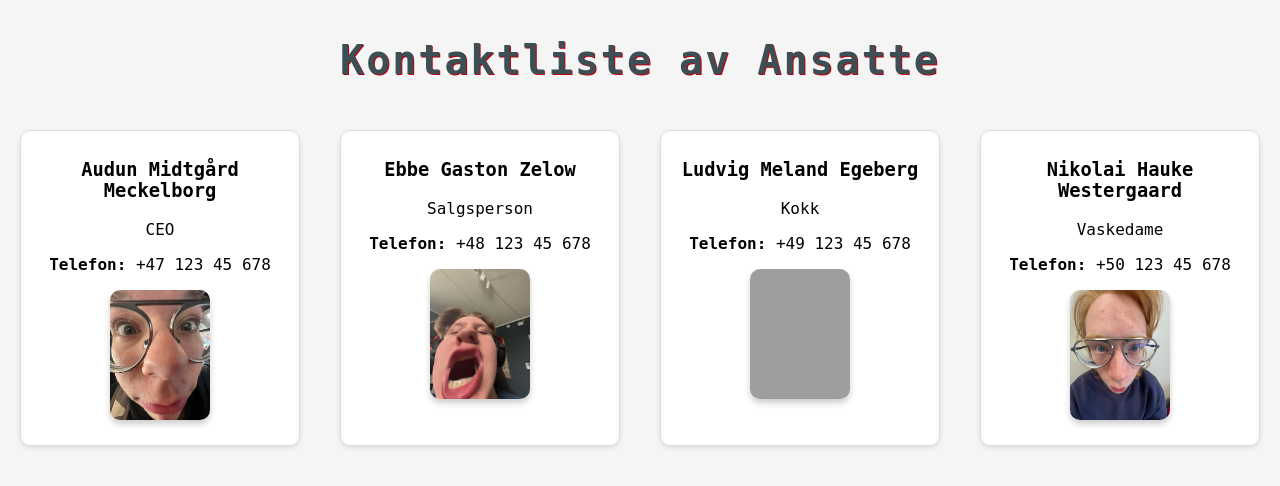
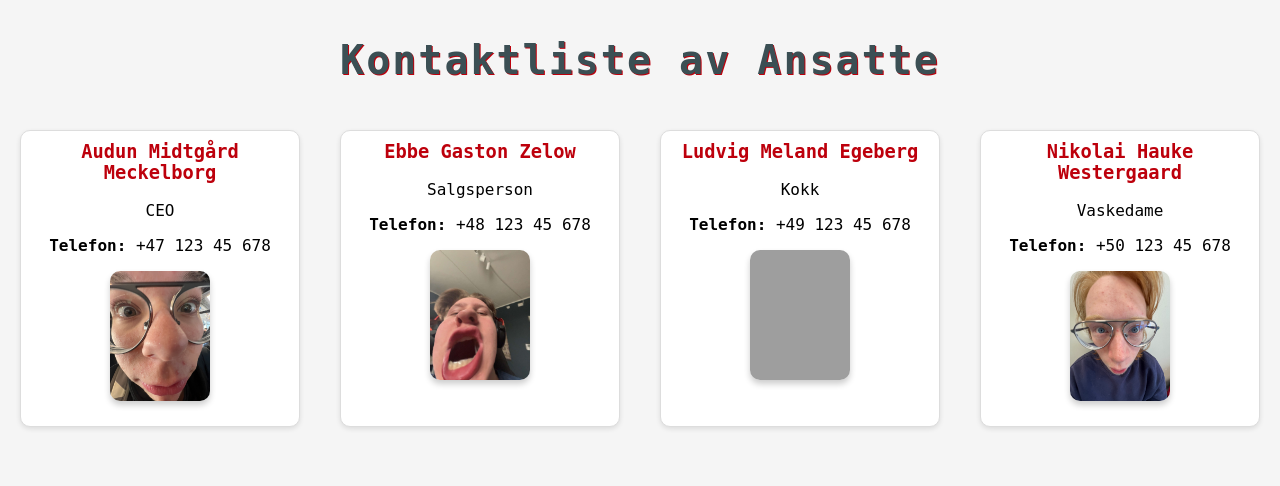
Before and after one commit to audun-web/kantina-utenAI, a Flask app: page /kontakt in a window 1280 px wide. Shown: the part 93-579 px from the top of the page. Run offline with Flask 3, Linux system fonts and the light colour scheme; grey boxes are pictures that could not be loaded.

Commit message:
la til klasse på navn i kontakt listen og la til den klassiske under streken som man finner på hyperlinks

```diff
--- a/static/css/style.css
+++ b/static/css/style.css
@@ -31,6 +31,7 @@ nav ul li a {
     font-family: 'Jetbrains Mono', monospace;
     font-size: 18px;
     display: inline-block;;
+    display: inline-block;
     transition: color 0.3s ease, transform 0.2s ease;
 }
 
@@ -83,7 +84,7 @@ footer p {
 
 .informasjons-boks a {
     color: #BD000C;
-    text-decoration: none;
+    text-decoration: underline;
     transition: color 0.3s ease, transform 0.2s ease;
     font-weight: bold;
     font-style: italic;
@@ -165,6 +166,11 @@ footer p {
     transform: scale(1.02);
     box-shadow: 0 2px 5px rgba(100,0,0,1);
 }
+ .kontakt-kort h3 {
+    margin-top: 0;
+    color: #BD000C;
+}
+
 
 .kontakt-bilde {
     width: 100px; /* Setter en fast bredde */
--- a/templates/kontakt.html
+++ b/templates/kontakt.html
@@ -8,7 +8,7 @@
 <div class="kontakt-container">
 {% for kontakt in kontaktliste %}
     <div class="kontakt-kort">
-        <h3>{{ kontakt.navn }}</h3>
+        <h3 class="rett">{{ kontakt.navn }}</h3>
         <p class="rett">{{ kontakt.stilling }}</p>
         <p class="allergener"><strong>Telefon:</strong> {{ kontakt.tlf }}</p>
         <img src="{{ url_for('static', filename='img/' ~ kontakt.bilde) }}" class="kontakt-bilde">
```
